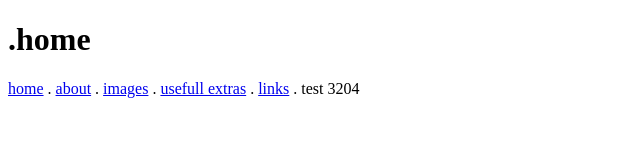
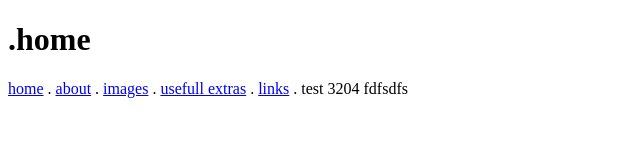
Before and after one commit to Waterparks87/Odin-Links-and-Images, a plain HTML site: page index.html in a window 1280 px wide. Shown: the full height of the page, 0-640 px from the left. Drawn offline with Linux system fonts and the light colour scheme.

Commit message:
Weitere Zeile hinzugefügt
ich habe eine weiter Zeile zu index.html hinzugefügt.
Dabei handelt es sich um einen Test für das Erstellen einer Commit-
Message.

```diff
--- a/index.html
+++ b/index.html
@@ -11,6 +11,6 @@
         <a href="pages/images.html">images</a> .
         <a href="pages/misc.html">usefull extras</a> .
         <a href="pages/links.html">links</a> .
-test 3204
+test 3204 fdfsdfs
     </body>
 </html>
```
